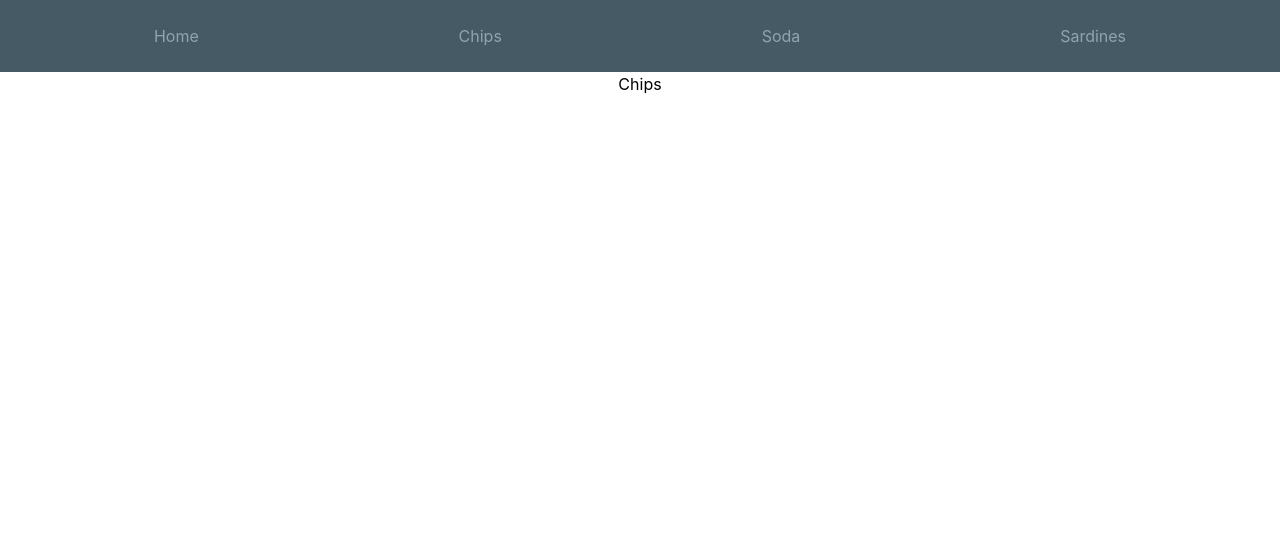
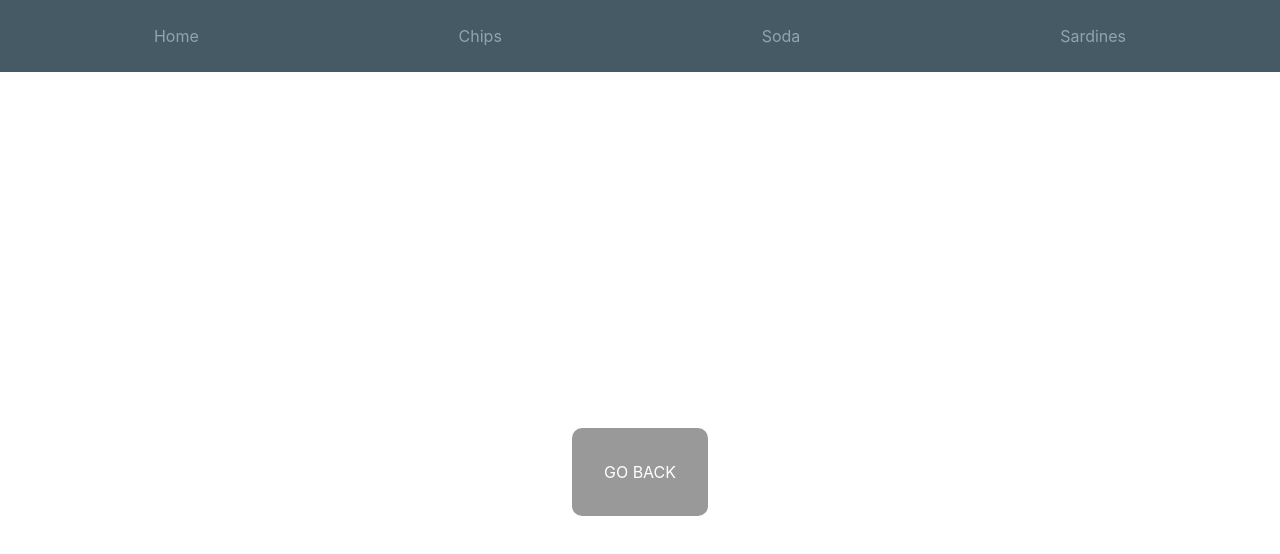
Before and after one commit to Valllerian/Vending-machine-app--, a React (Create React App) app: page /chips in a window 1280 px wide. Shown: the top 554 px of the page. Built offline with nearby package versions, Linux system fonts and the light colour scheme.

Commit message:
added go back button to component foods

```diff
--- /dev/null
+++ b/src/Product/Chips.css
@@ -0,0 +1,31 @@
+.Chips {
+  width: 100vw;
+  height: 100vh;
+  display: flex;
+  align-items: center;
+  justify-content: center;
+}
+
+.Chips button {
+  padding: 15px;
+  border-radius: 8px;
+  border: none;
+  font-size: 18px;
+  text-transform: uppercase;
+  background-color: pink;
+}
+
+.Chips button:hover {
+  background-color: red;
+  cursor: pointer;
+}
+
+.Chips button:active,
+.Chips button:focus {
+  outline: none;
+}
+
+.bag {
+  position: absolute;
+  z-index: -1;
+}
--- a/src/Product/Chips.jsx
+++ b/src/Product/Chips.jsx
@@ -1,8 +1,20 @@
 import React from 'react'
+import Message from '../Message/Message';
+import { Link } from "react-router-dom";
+
+import "./Chips.css";
+
 
 const Chips = () => {
   return (
-    <div>Chips</div>
+    <div className='Chips'>
+        <Message>
+          <h1>
+            <Link to='/'>Go Back</Link>
+          </h1>
+        </Message>
+
+      </div>
   )
 }
 
```
